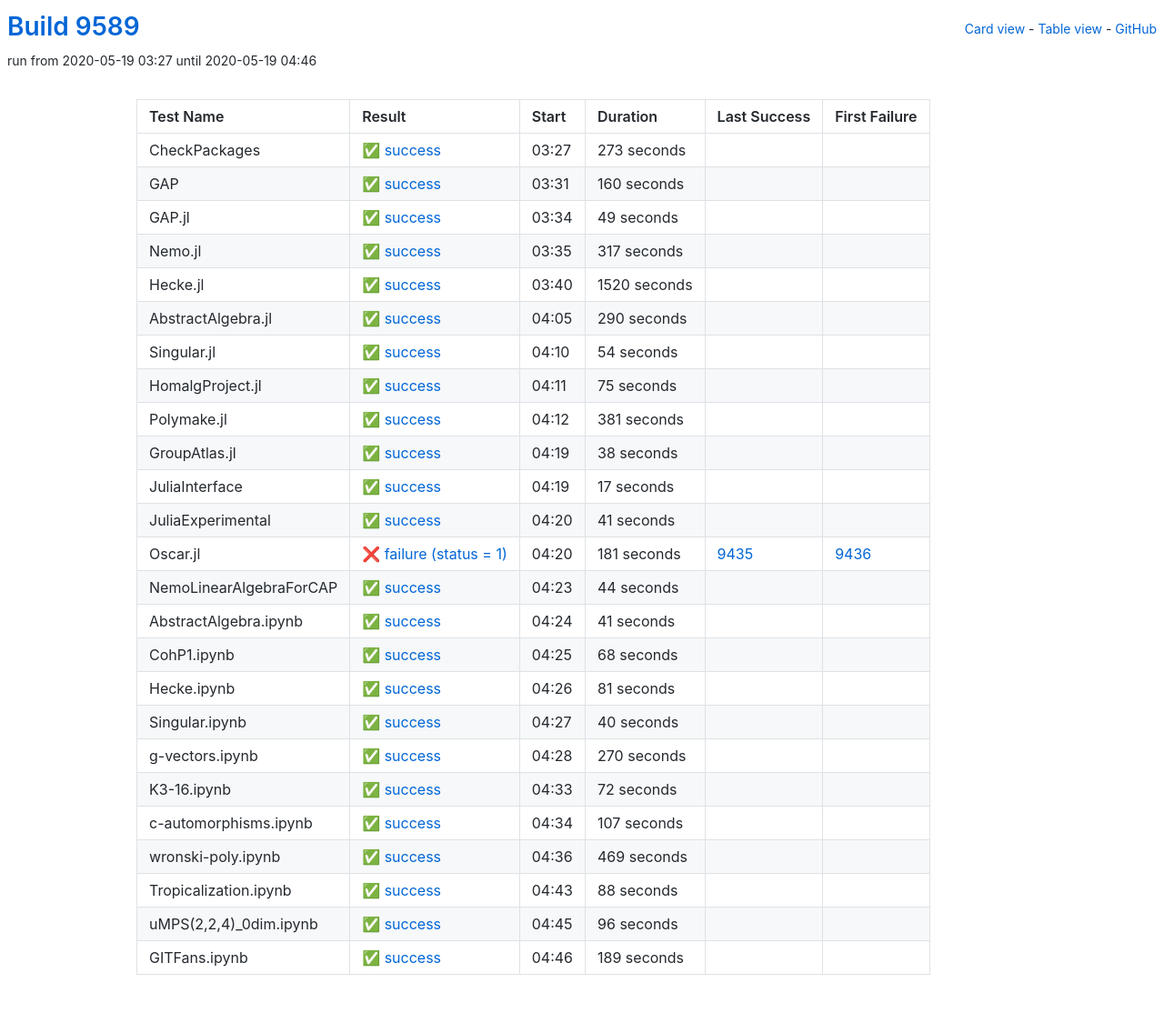
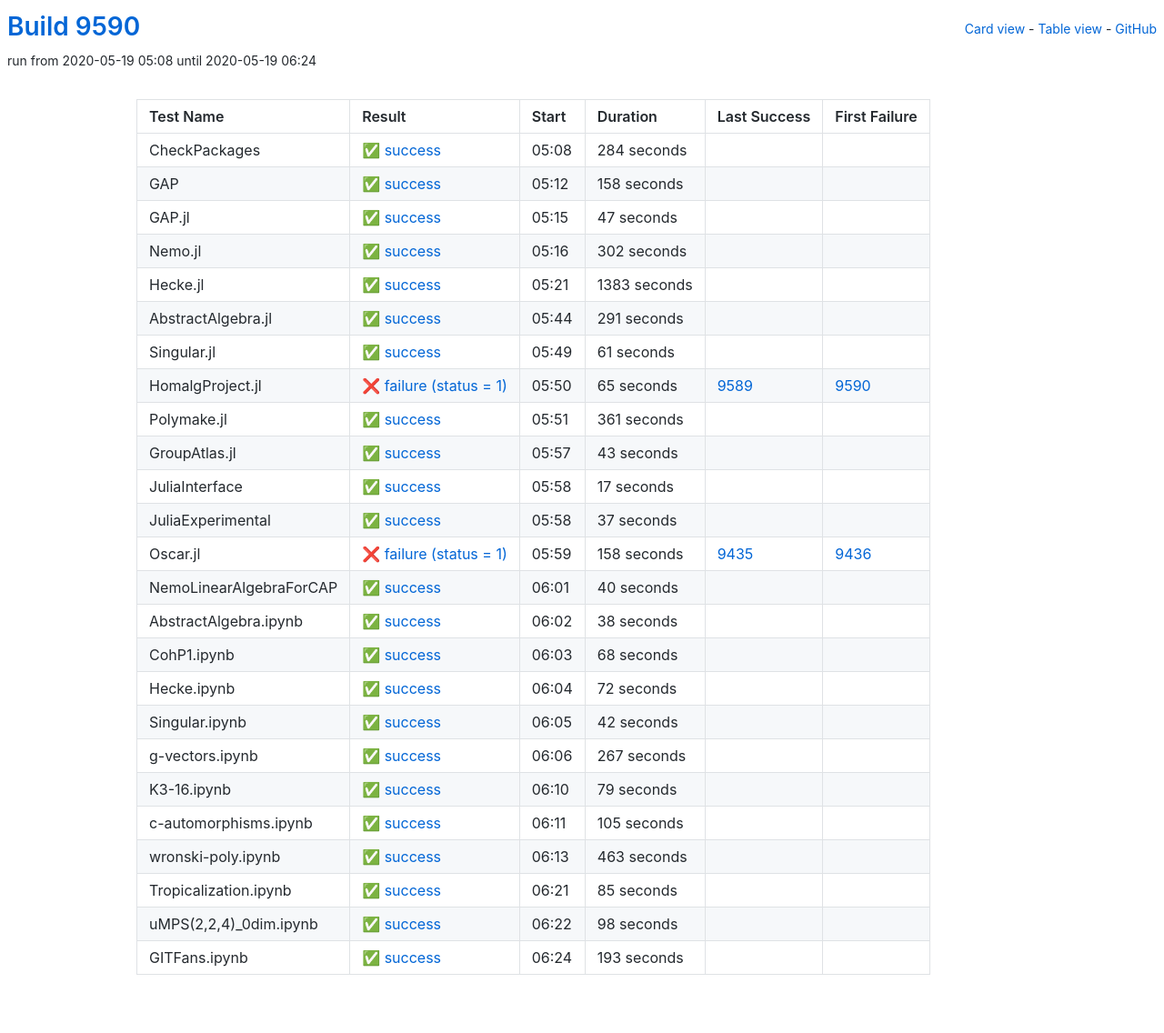
Before and after one commit to oscar-system/oscar-ci-status, a Jekyll site: the page built from table.html, in a window 1280 px wide. Shown: the whole page at 91% size. Built offline with Jekyll 4.4.1, drawn with Linux system fonts in a browser that asks for light colours.

Commit message:
Build 9590

```diff
--- a/_data/ci.yml
+++ b/_data/ci.yml
@@ -1,125 +1,125 @@
-build: 9589
-build_url: https://oscarci.mathematik.uni-kl.de/job/oscar/9589/
+build: 9590
+build_url: https://oscarci.mathematik.uni-kl.de/job/oscar/9590/
 job: oscar
 tests:
-- duration: 273
+- duration: 284
   exitcode: 0
   first_failure: false
   first_failure_url: null
   id: checkpackages
   last_success: false
   last_success_url: null
-  log: https://oscarci.mathematik.uni-kl.de/job/oscar/9589/artifact/logs/build-9589/CheckPackages.log
+  log: https://oscarci.mathematik.uni-kl.de/job/oscar/9590/artifact/logs/build-9590/CheckPackages.log
   name: CheckPackages
-  start: 2020-05-19 03:27
+  start: 2020-05-19 05:08
   status: success
   success: true
-- duration: 160
+- duration: 158
   exitcode: 0
   first_failure: false
   first_failure_url: null
   id: gap
   last_success: false
   last_success_url: null
-  log: https://oscarci.mathematik.uni-kl.de/job/oscar/9589/artifact/logs/build-9589/GAP.log
+  log: https://oscarci.mathematik.uni-kl.de/job/oscar/9590/artifact/logs/build-9590/GAP.log
   name: GAP
-  start: 2020-05-19 03:31
+  start: 2020-05-19 05:12
   status: success
   success: true
-- duration: 49
+- duration: 47
   exitcode: 0
   first_failure: false
   first_failure_url: null
   id: gap-jl
   last_success: false
   last_success_url: null
-  log: https://oscarci.mathematik.uni-kl.de/job/oscar/9589/artifact/logs/build-9589/GAP.jl.log
+  log: https://oscarci.mathematik.uni-kl.de/job/oscar/9590/artifact/logs/build-9590/GAP.jl.log
   name: GAP.jl
-  start: 2020-05-19 03:34
+  start: 2020-05-19 05:15
   status: success
   success: true
-- duration: 317
+- duration: 302
   exitcode: 0
   first_failure: false
   first_failure_url: null
   id: nemo-jl
   last_success: false
   last_success_url: null
-  log: https://oscarci.mathematik.uni-kl.de/job/oscar/9589/artifact/logs/build-9589/Nemo.jl.log
+  log: https://oscarci.mathematik.uni-kl.de/job/oscar/9590/artifact/logs/build-9590/Nemo.jl.log
   name: Nemo.jl
-  start: 2020-05-19 03:35
+  start: 2020-05-19 05:16
   status: success
   success: true
-- duration: 1520
+- duration: 1383
   exitcode: 0
   first_failure: false
   first_failure_url: null
   id: hecke-jl
   last_success: false
   last_success_url: null
-  log: https://oscarci.mathematik.uni-kl.de/job/oscar/9589/artifact/logs/build-9589/Hecke.jl.log
+  log: https://oscarci.mathematik.uni-kl.de/job/oscar/9590/artifact/logs/build-9590/Hecke.jl.log
   name: Hecke.jl
-  start: 2020-05-19 03:40
+  start: 2020-05-19 05:21
   status: success
   success: true
-- duration: 290
+- duration: 291
   exitcode: 0
   first_failure: false
   first_failure_url: null
   id: abstractalgebra-jl
   last_success: false
   last_success_url: null
-  log: https://oscarci.mathematik.uni-kl.de/job/oscar/9589/artifact/logs/build-9589/AbstractAlgebra.jl.log
+  log: https://oscarci.mathematik.uni-kl.de/job/oscar/9590/artifact/logs/build-9590/AbstractAlgebra.jl.log
   name: AbstractAlgebra.jl
-  start: 2020-05-19 04:05
+  start: 2020-05-19 05:44
   status: success
   success: true
-- duration: 54
+- duration: 61
   exitcode: 0
   first_failure: false
   first_failure_url: null
   id: singular-jl
   last_success: false
   last_success_url: null
-  log: https://oscarci.mathematik.uni-kl.de/job/oscar/9589/artifact/logs/build-9589/Singular.jl.log
+  log: https://oscarci.mathematik.uni-kl.de/job/oscar/9590/artifact/logs/build-9590/Singular.jl.log
   name: Singular.jl
-  start: 2020-05-19 04:10
+  start: 2020-05-19 05:49
   status: success
   success: true
-- duration: 75
-  exitcode: 0
-  first_failure: false
-  first_failure_url: null
+- duration: 65
+  exitcode: 1
+  first_failure: 9590
+  first_failure_url: https://oscarci.mathematik.uni-kl.de/job/oscar/9590/
   id: homalgproject-jl
-  last_success: false
-  last_success_url: null
-  log: https://oscarci.mathematik.uni-kl.de/job/oscar/9589/artifact/logs/build-9589/HomalgProject.jl.log
+  last_success: 9589
+  last_success_url: https://oscarci.mathematik.uni-kl.de/job/oscar/9589/
+  log: https://oscarci.mathematik.uni-kl.de/job/oscar/9590/artifact/logs/build-9590/HomalgProject.jl.log
   name: HomalgProject.jl
-  start: 2020-05-19 04:11
-  status: success
-  success: true
-- duration: 381
+  start: 2020-05-19 05:50
+  status: failure
+  success: false
+- duration: 361
   exitcode: 0
   first_failure: false
   first_failure_url: null
   id: polymake-jl
   last_success: false
   last_success_url: null
-  log: https://oscarci.mathematik.uni-kl.de/job/oscar/9589/artifact/logs/build-9589/Polymake.jl.log
+  log: https://oscarci.mathematik.uni-kl.de/job/oscar/9590/artifact/logs/build-9590/Polymake.jl.log
   name: Polymake.jl
-  start: 2020-05-19 04:12
+  start: 2020-05-19 05:51
   status: success
   success: true
-- duration: 38
+- duration: 43
   exitcode: 0
   first_failure: false
   first_failure_url: null
   id: groupatlas-jl
   last_success: false
   last_success_url: null
-  log: https://oscarci.mathematik.uni-kl.de/job/oscar/9589/artifact/logs/build-9589/GroupAtlas.jl.log
+  log: https://oscarci.mathematik.uni-kl.de/job/oscar/9590/artifact/logs/build-9590/GroupAtlas.jl.log
   name: GroupAtlas.jl
-  start: 2020-05-19 04:19
+  start: 2020-05-19 05:57
   status: success
   success: true
 - duration: 17
@@ -129,57 +129,57 @@
   id: juliainterface
   last_success: false
   last_success_url: null
-  log: https://oscarci.mathematik.uni-kl.de/job/oscar/9589/artifact/logs/build-9589/JuliaInterface.log
+  log: https://oscarci.mathematik.uni-kl.de/job/oscar/9590/artifact/logs/build-9590/JuliaInterface.log
   name: JuliaInterface
-  start: 2020-05-19 04:19
+  start: 2020-05-19 05:58
   status: success
   success: true
-- duration: 41
+- duration: 37
   exitcode: 0
   first_failure: false
   first_failure_url: null
   id: juliaexperimental
   last_success: false
   last_success_url: null
-  log: https://oscarci.mathematik.uni-kl.de/job/oscar/9589/artifact/logs/build-9589/JuliaExperimental.log
+  log: https://oscarci.mathematik.uni-kl.de/job/oscar/9590/artifact/logs/build-9590/JuliaExperimental.log
   name: JuliaExperimental
-  start: 2020-05-19 04:20
+  start: 2020-05-19 05:58
   status: success
   success: true
-- duration: 181
+- duration: 158
   exitcode: 1
   first_failure: 9436
   first_failure_url: https://oscarci.mathematik.uni-kl.de/job/oscar/9436/
   id: oscar-jl
   last_success: 9435
   last_success_url: https://oscarci.mathematik.uni-kl.de/job/oscar/9435/
-  log: https://oscarci.mathematik.uni-kl.de/job/oscar/9589/artifact/logs/build-9589/Oscar.jl.log
+  log: https://oscarci.mathematik.uni-kl.de/job/oscar/9590/artifact/logs/build-9590/Oscar.jl.log
   name: Oscar.jl
-  start: 2020-05-19 04:20
+  start: 2020-05-19 05:59
   status: failure
   success: false
-- duration: 44
+- duration: 40
   exitcode: 0
   first_failure: false
   first_failure_url: null
   id: nemolinearalgebraforcap
   last_success: false
   last_success_url: null
-  log: https://oscarci.mathematik.uni-kl.de/job/oscar/9589/artifact/logs/build-9589/NemoLinearAlgebraForCAP.log
+  log: https://oscarci.mathematik.uni-kl.de/job/oscar/9590/artifact/logs/build-9590/NemoLinearAlgebraForCAP.log
   name: NemoLinearAlgebraForCAP
-  start: 2020-05-19 04:23
+  start: 2020-05-19 06:01
   status: success
   success: true
-- duration: 41
+- duration: 38
   exitcode: 0
   first_failure: false
   first_failure_url: null
   id: abstractalgebra-ipynb
   last_success: false
   last_success_url: null
-  log: https://oscarci.mathematik.uni-kl.de/job/oscar/9589/artifact/logs/build-9589/AbstractAlgebra.ipynb.log
+  log: https://oscarci.mathematik.uni-kl.de/job/oscar/9590/artifact/logs/build-9590/AbstractAlgebra.ipynb.log
   name: AbstractAlgebra.ipynb
-  start: 2020-05-19 04:24
+  start: 2020-05-19 06:02
   status: success
   success: true
 - duration: 68
@@ -189,116 +189,116 @@
   id: cohp1-ipynb
   last_success: false
   last_success_url: null
-  log: https://oscarci.mathematik.uni-kl.de/job/oscar/9589/artifact/logs/build-9589/CohP1.ipynb.log
+  log: https://oscarci.mathematik.uni-kl.de/job/oscar/9590/artifact/logs/build-9590/CohP1.ipynb.log
   name: CohP1.ipynb
-  start: 2020-05-19 04:25
+  start: 2020-05-19 06:03
   status: success
   success: true
-- duration: 81
+- duration: 72
   exitcode: 0
   first_failure: false
   first_failure_url: null
   id: hecke-ipynb
   last_success: false
   last_success_url: null
-  log: https://oscarci.mathematik.uni-kl.de/job/oscar/9589/artifact/logs/build-9589/Hecke.ipynb.log
+  log: https://oscarci.mathematik.uni-kl.de/job/oscar/9590/artifact/logs/build-9590/Hecke.ipynb.log
   name: Hecke.ipynb
-  start: 2020-05-19 04:26
+  start: 2020-05-19 06:04
   status: success
   success: true
-- duration: 40
+- duration: 42
   exitcode: 0
   first_failure: false
   first_failure_url: null
   id: singular-ipynb
   last_success: false
   last_success_url: null
-  log: https://oscarci.mathematik.uni-kl.de/job/oscar/9589/artifact/logs/build-9589/Singular.ipynb.log
+  log: https://oscarci.mathematik.uni-kl.de/job/oscar/9590/artifact/logs/build-9590/Singular.ipynb.log
   name: Singular.ipynb
-  start: 2020-05-19 04:27
+  start: 2020-05-19 06:05
   status: success
   success: true
-- duration: 270
+- duration: 267
   exitcode: 0
   first_failure: false
   first_failure_url: null
   id: g-vectors-ipynb
   last_success: false
   last_success_url: null
-  log: https://oscarci.mathematik.uni-kl.de/job/oscar/9589/artifact/logs/build-9589/g-vectors.ipynb.log
+  log: https://oscarci.mathematik.uni-kl.de/job/oscar/9590/artifact/logs/build-9590/g-vectors.ipynb.log
   name: g-vectors.ipynb
-  start: 2020-05-19 04:28
+  start: 2020-05-19 06:06
   status: success
   success: true
-- duration: 72
+- duration: 79
   exitcode: 0
   first_failure: false
   first_failure_url: null
   id: k3-16-ipynb
   last_success: false
   last_success_url: null
-  log: https://oscarci.mathematik.uni-kl.de/job/oscar/9589/artifact/logs/build-9589/K3-16.ipynb.log
+  log: https://oscarci.mathematik.uni-kl.de/job/oscar/9590/artifact/logs/build-9590/K3-16.ipynb.log
   name: K3-16.ipynb
-  start: 2020-05-19 04:33
+  start: 2020-05-19 06:10
   status: success
   success: true
-- duration: 107
+- duration: 105
   exitcode: 0
   first_failure: false
   first_failure_url: null
   id: c-automorphisms-ipynb
   last_success: false
   last_success_url: null
-  log: https://oscarci.mathematik.uni-kl.de/job/oscar/9589/artifact/logs/build-9589/c-automorphisms.ipynb.log
+  log: https://oscarci.mathematik.uni-kl.de/job/oscar/9590/artifact/logs/build-9590/c-automorphisms.ipynb.log
   name: c-automorphisms.ipynb
-  start: 2020-05-19 04:34
+  start: 2020-05-19 06:11
   status: success
   success: true
-- duration: 469
+- duration: 463
   exitcode: 0
   first_failure: false
   first_failure_url: null
   id: wronski-poly-ipynb
   last_success: false
   last_success_url: null
-  log: https://oscarci.mathematik.uni-kl.de/job/oscar/9589/artifact/logs/build-9589/wronski-poly.ipynb.log
+  log: https://oscarci.mathematik.uni-kl.de/job/oscar/9590/artifact/logs/build-9590/wronski-poly.ipynb.log
   name: wronski-poly.ipynb
-  start: 2020-05-19 04:36
+  start: 2020-05-19 06:13
   status: success
   success: true
-- duration: 88
+- duration: 85
   exitcode: 0
   first_failure: false
   first_failure_url: null
   id: tropicalization-ipynb
   last_success: false
   last_success_url: null
-  log: https://oscarci.mathematik.uni-kl.de/job/oscar/9589/artifact/logs/build-9589/Tropicalization.ipynb.log
+  log: https://oscarci.mathematik.uni-kl.de/job/oscar/9590/artifact/logs/build-9590/Tropicalization.ipynb.log
   name: Tropicalization.ipynb
-  start: 2020-05-19 04:43
+  start: 2020-05-19 06:21
   status: success
   success: true
-- duration: 96
+- duration: 98
   exitcode: 0
   first_failure: false
   first_failure_url: null
   id: umps-2-2-4-0dim-ipynb
   last_success: false
   last_success_url: null
-  log: https://oscarci.mathematik.uni-kl.de/job/oscar/9589/artifact/logs/build-9589/uMPS-2-2-4-_0dim.ipynb.log
+  log: https://oscarci.mathematik.uni-kl.de/job/oscar/9590/artifact/logs/build-9590/uMPS-2-2-4-_0dim.ipynb.log
   name: uMPS(2,2,4)_0dim.ipynb
-  start: 2020-05-19 04:45
+  start: 2020-05-19 06:22
   status: success
   success: true
-- duration: 189
+- duration: 193
   exitcode: 0
   first_failure: false
   first_failure_url: null
   id: gitfans-ipynb
   last_success: false
   last_success_url: null
-  log: https://oscarci.mathematik.uni-kl.de/job/oscar/9589/artifact/logs/build-9589/GITFans.ipynb.log
+  log: https://oscarci.mathematik.uni-kl.de/job/oscar/9590/artifact/logs/build-9590/GITFans.ipynb.log
   name: GITFans.ipynb
-  start: 2020-05-19 04:46
+  start: 2020-05-19 06:24
   status: success
   success: true
```
Also changed, not shown: README.md.
